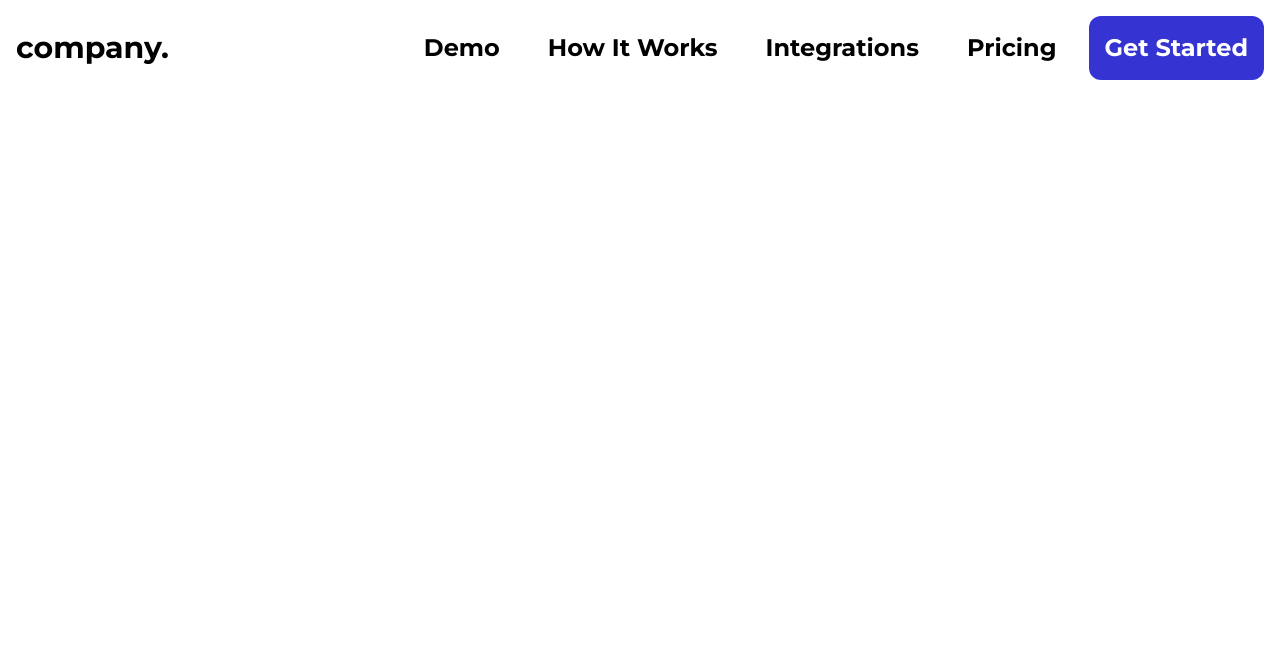
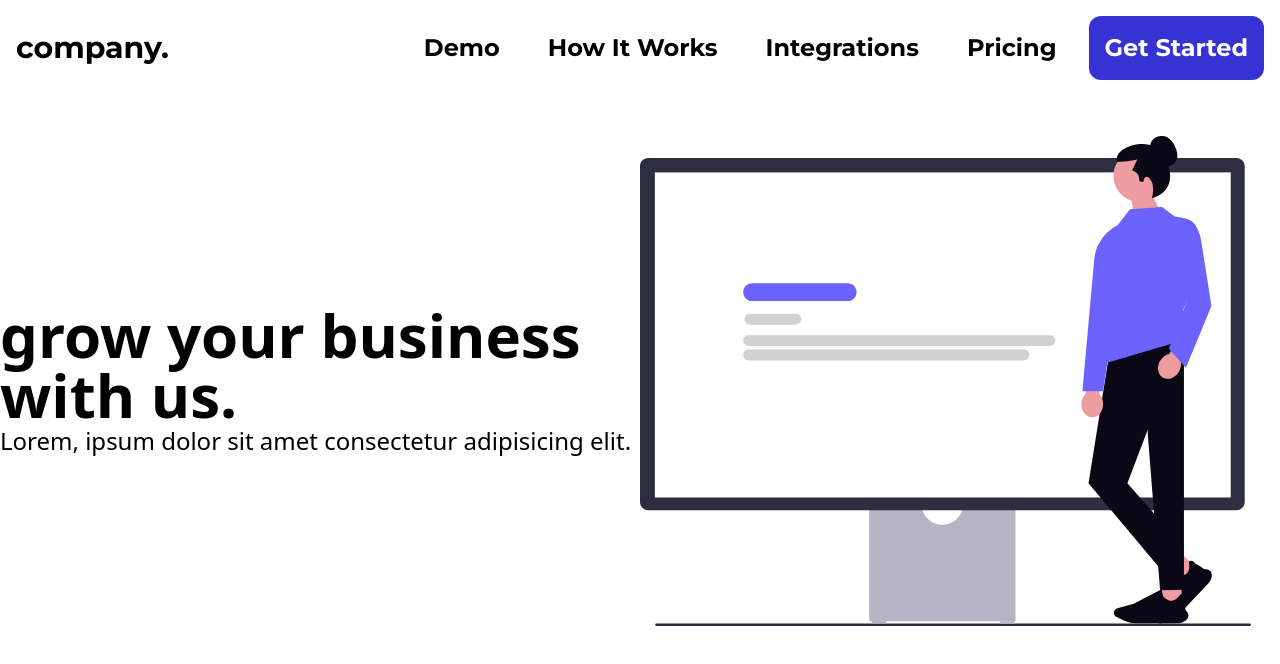
Before and after one commit to komangkrisnanda/company-profile-tailwind, a website: page index.html in a window 1280 px wide. Drawn offline with nearby package versions, Linux system fonts and the light colour scheme.

Commit message:
feat(ui): add hero component

```diff
--- a/index.html
+++ b/index.html
@@ -24,6 +24,15 @@
           <div class="bg-[#3534d2] text-white p-4 rounded-xl">Get Started</div>
         </nav>
       </header>
+      <section class="flex flex-row items-center mt-10">
+        <div class="flex-1">
+          <div class="text-6xl font-bold">grow your business<br/>with us.</div>
+          <div class="text-2xl">Lorem, ipsum dolor sit amet consectetur adipisicing elit. </div>
+        </div>
+        <div class="flex-1">
+          <img src="./public/assets/illustration.svg" />
+        </div>
+      </section>
     </div>
   </body>
 </html>
```
Also changed, not shown: public/assets/illustration.svg (added).
